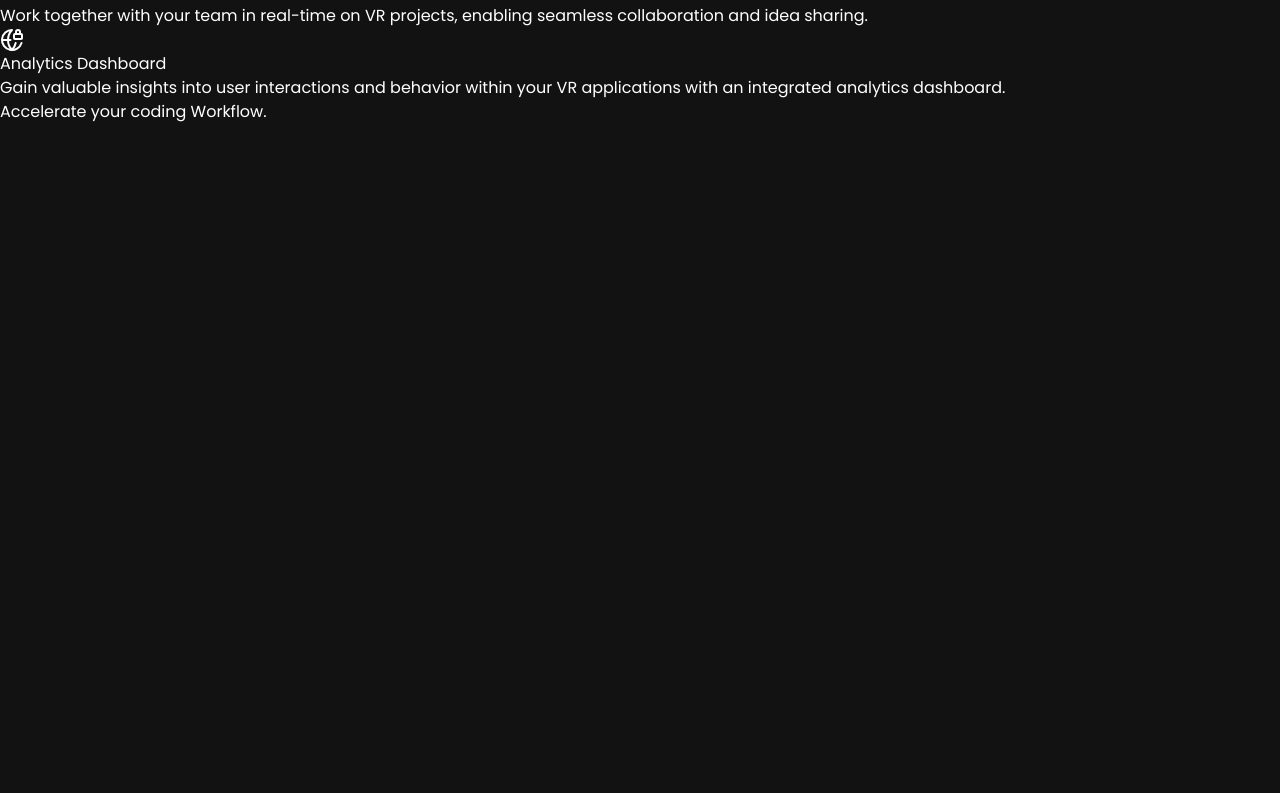
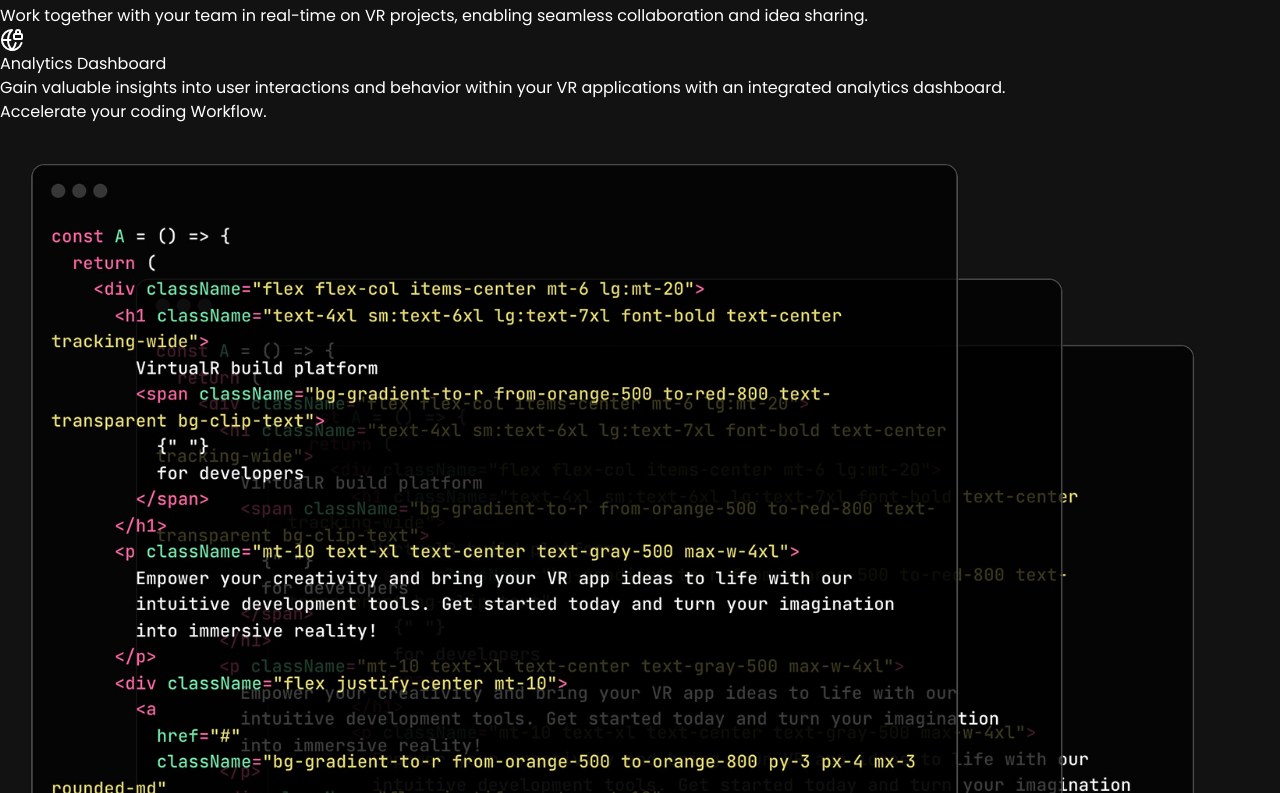
Before and after one commit to vidakpop/virtualreality, a React (Vite) app: page / in a window 1280 px wide. Shown: the part 1427-2220 px from the top of the page. Before the commit the page ends 1551 px from the top, so only its background shows below. Built offline with nearby package versions, Linux system fonts and the light colour scheme.

Commit message:
"Added image to Workflow component"

```diff
--- a/src/components/Workflow.jsx
+++ b/src/components/Workflow.jsx
@@ -8,6 +8,11 @@
             Accelerate your
             <span className='bg-gradient-to-r from-orange-500 to-orange-800 text-transparent bg-clip-text'> coding Workflow.</span>
         </h2>
+        <div className='flex flex-wrap justify-center'>
+            <div className='p-2 w-full lg:w-1/2'>
+                <img src={codeImg} alt="code" />
+            </div>
+        </div>
     </div>
   )
 }
```
